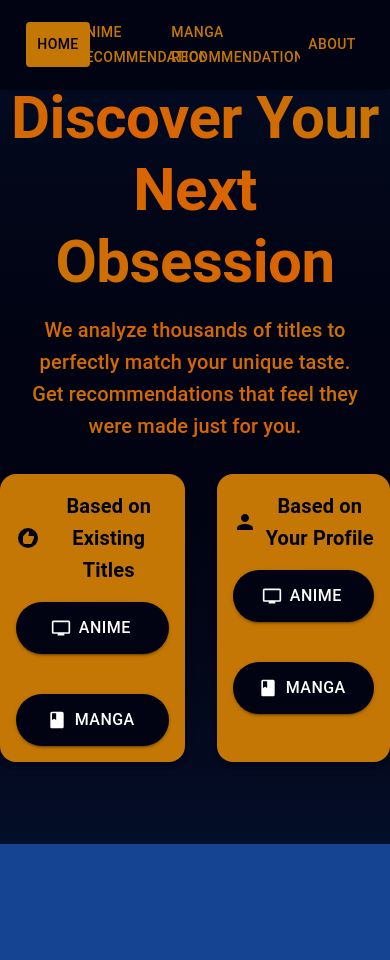
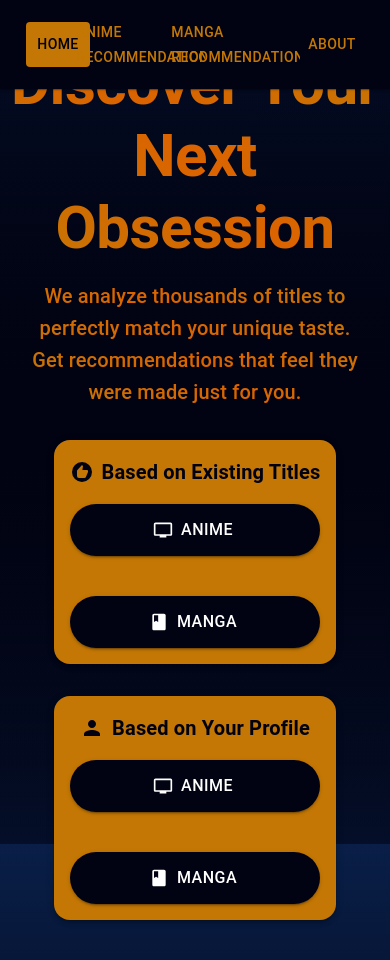
Before and after one commit to Fran123445/MitsukiFrontend, a React (Vite) app: page / in a window 390 px wide. Shown: the top 960 px of the page. Before the commit the page ends 844 px from the top, so only its background shows below. Built offline with nearby package versions, Linux system fonts and the light colour scheme.

Commit message:
Makes the home responsive by replacing the box for recommendationsections with stacks

```diff
--- a/src/page/Home.jsx
+++ b/src/page/Home.jsx
@@ -1,4 +1,4 @@
-import { Box, useTheme } from "@mui/material";
+import { Box, useTheme, Stack } from "@mui/material";
 import RecommendIcon from '@mui/icons-material/Recommend';
 import PersonIcon from '@mui/icons-material/Person';
 import TvIcon from '@mui/icons-material/Tv';
@@ -44,12 +44,9 @@ function Home() {
                 </GradientText>
             </Box>
 
-            <Box
-                sx={{
-                    display: "flex",
-                    justifySelf: "center",
-                }}
-                gap={{ xs: 4, md: 8 }}
+            <Stack
+                direction={{ xs: "column", md: "row" }}
+                gap={{ xs: 4, md: 24 }}
             >
                 <RecommendationSection
                     title="Based on Existing Titles"
@@ -67,7 +64,7 @@ function Home() {
                         { label: 'Manga', icon: <BookIcon />, to: '/recommendation/manga' },
                     ]}
                 />
-            </Box>
+            </Stack>
         </Box>
     )
 }
```
Lines whose indentation alone changed are shown as unchanged.
